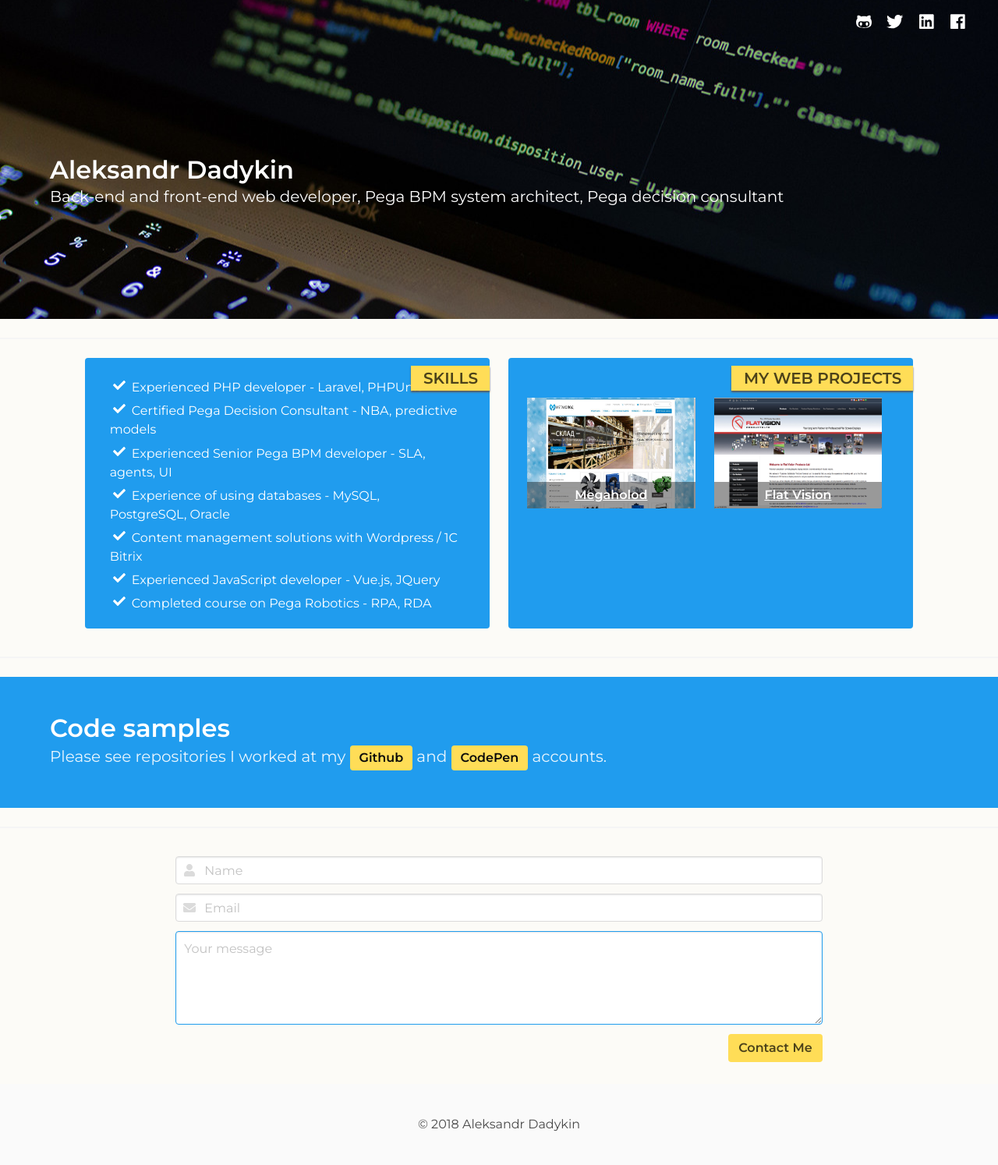
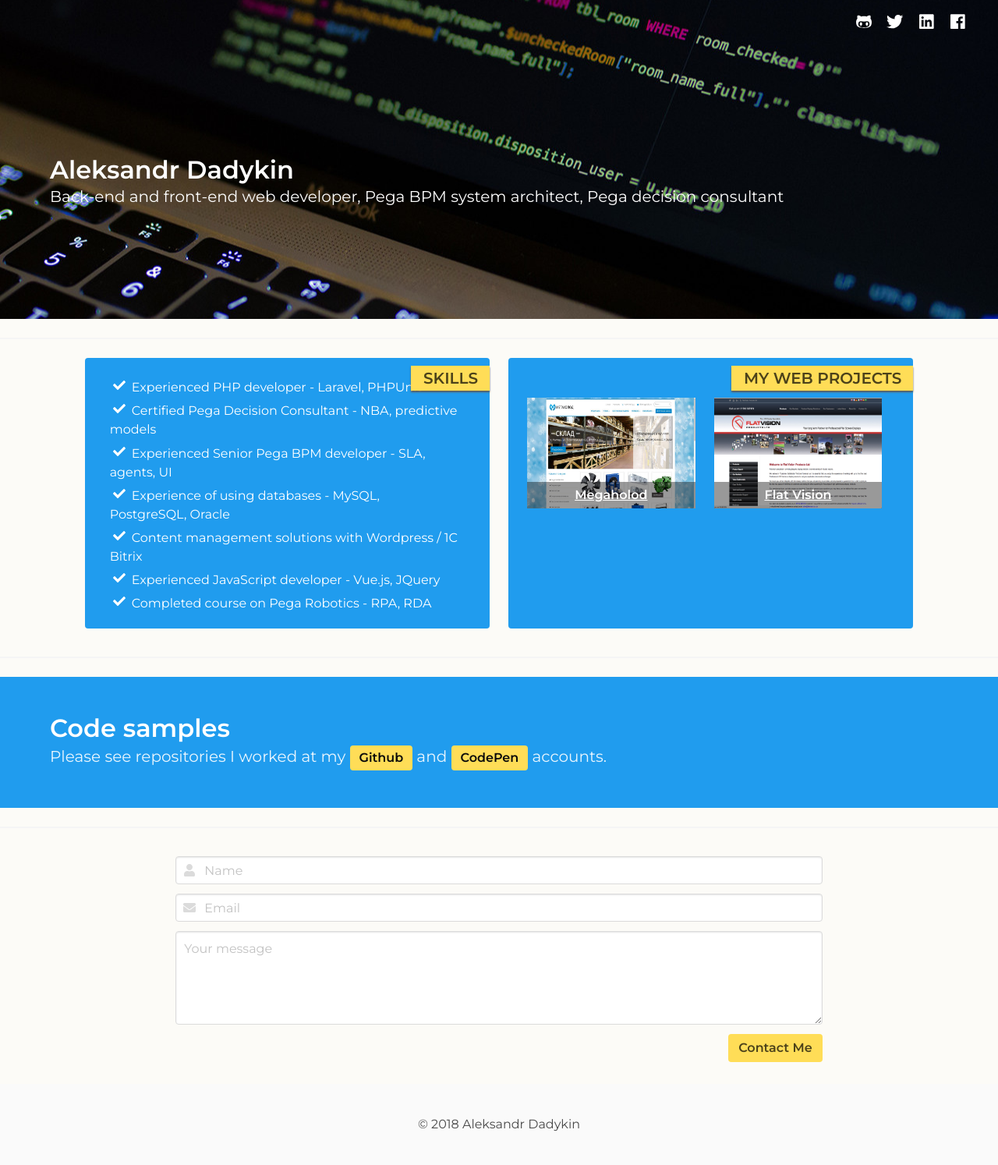
Before and after one commit to cetrix13/cetrix13.github.io, a Jekyll site: the page built from index.html, in a window 1280 px wide. Shown: the whole page at 78% size. Built offline with Jekyll 4.4.1, drawn with Linux system fonts in a browser that asks for light colours; nearby versions of some CDN libraries.

Commit message:
Remove outline of textarea, add empty alt attributes

```diff
--- a/_includes/contact-form.html
+++ b/_includes/contact-form.html
@@ -20,7 +20,7 @@
     </div>
     <div class="field">
       <div class="control">
-        <textarea class="textarea is-info" name="message" placeholder="Your message"></textarea>
+        <textarea class="textarea" name="message" placeholder="Your message"></textarea>
       </div>
     </div>
     <div class="btnSend">
--- a/_includes/page.html
+++ b/_includes/page.html
@@ -22,7 +22,7 @@
               <div class="columns" style="margin-top:1.2rem;">
                 <div class="column is-6">
                   <figure class="image is-2by1">
-                    <a data-lightbox="megaholod-demo" data-title="Megaholod's website" href="/images/megaholod-demo.jpg">
+                    <a data-lightbox="megaholod-demo" data-title="Megaholod's website" href="/images/megaholod-demo.jpg" alt="">
                     <img src="/images/megaholod-demo.jpg">
                     <div class="img-title has-text-centered has-text-weight-semibold">Megaholod</div>
                     </a>
@@ -30,7 +30,7 @@
                 </div>
                 <div class="column is-6">
                   <figure class="image is-2by1">
-                    <a data-lightbox="flatvision-demo" data-title="Flat Vision's website" href="/images/flatvision-demo.jpg">
+                    <a data-lightbox="flatvision-demo" data-title="Flat Vision's website" href="/images/flatvision-demo.jpg" alt="">
                     <img src="/images/flatvision-demo.jpg">
                     <div class="img-title has-text-centered has-text-weight-semibold">Flat Vision</div>
                     </a>
```
